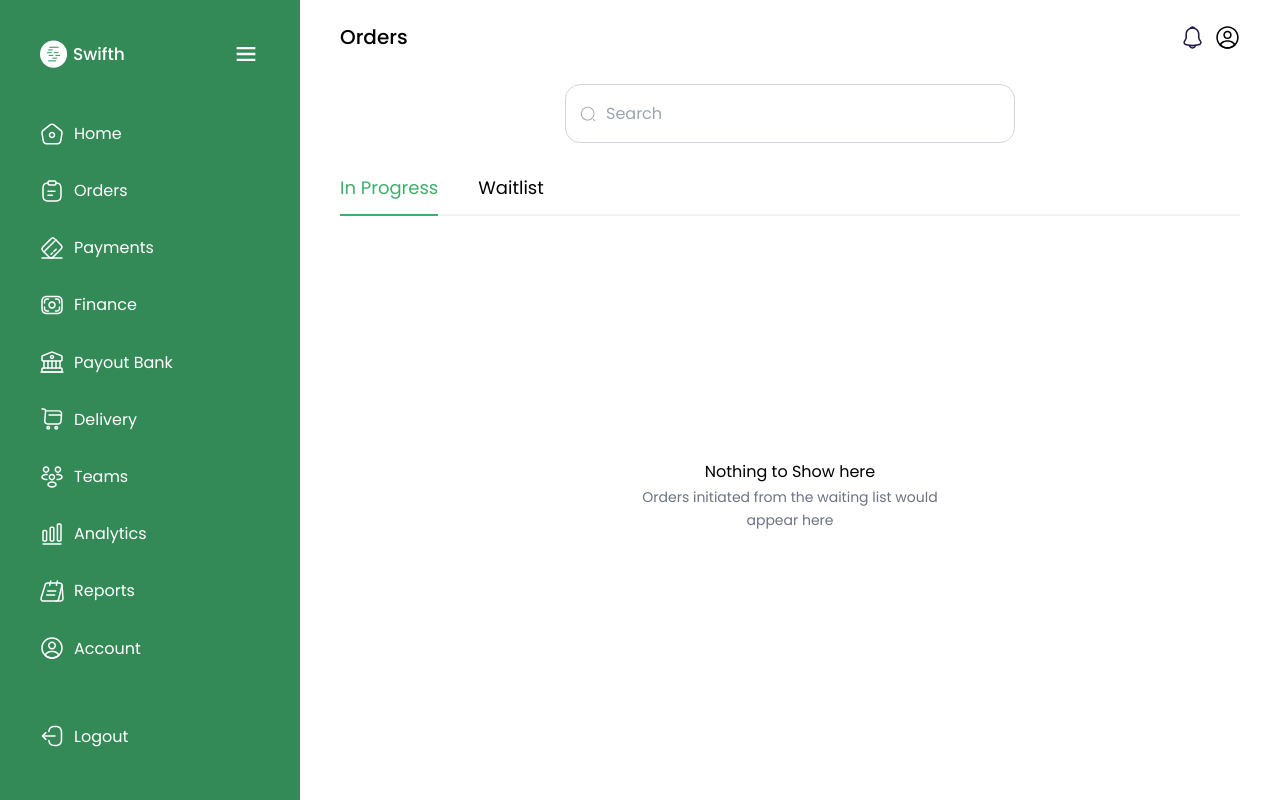
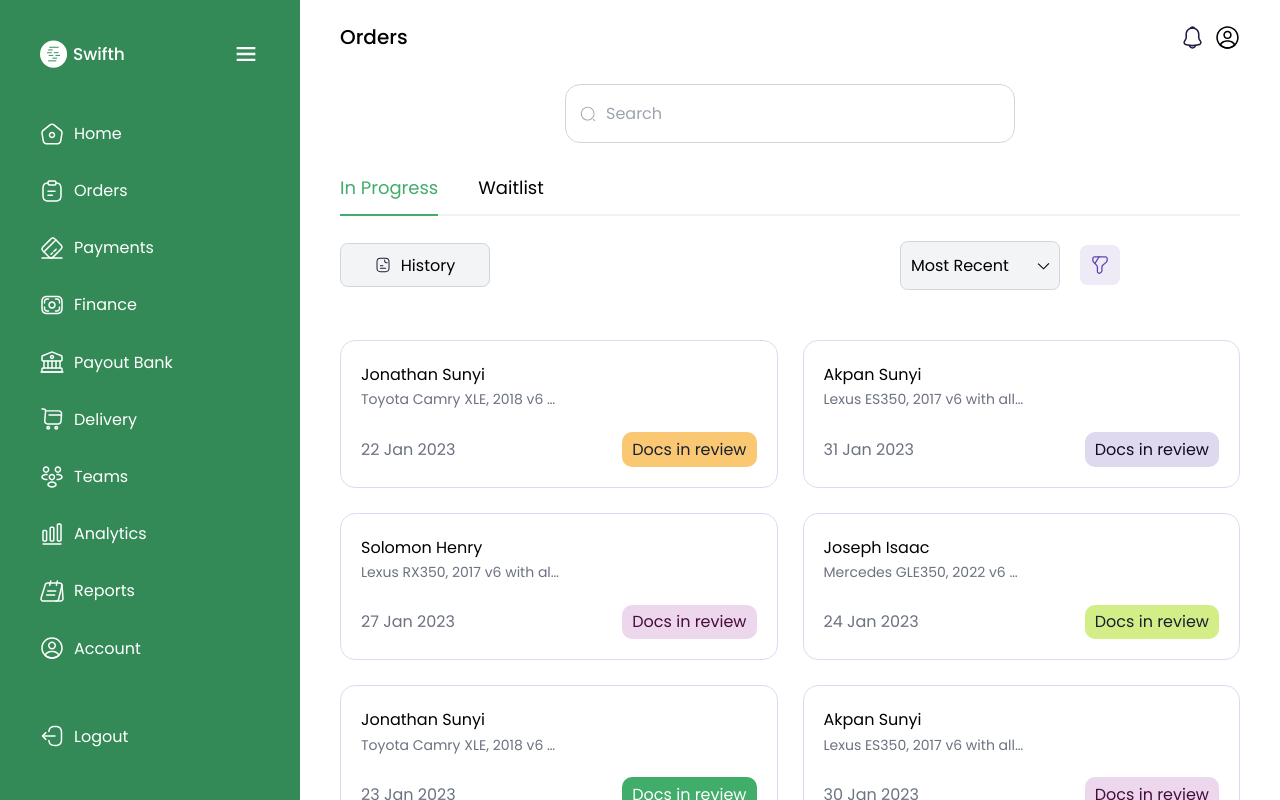
Before and after one commit to projects-for-clients/swifth, a React (Vite) app: page /dashboard/orders in a window 1280 px wide. Built offline with nearby package versions, Linux system fonts and the light colour scheme.

Commit message:
working on dropdown

```diff
--- a/src/container/dashboard/orders.tsx
+++ b/src/container/dashboard/orders.tsx
@@ -52,118 +52,117 @@ const filterByColors: Record<FilterBy, FiltersProps> = {
   Completed: { text: 'text-[#ffffff]', bg: 'bg-[#40AD6B]' },
 };
 
-// const INPROGRESS: InProgress[] = [
-//   {
-//     id: Math.random(),
-//     name: 'Jonathan Sunyi',
-//     description: 'Toyota Camry XLE, 2018 v6 with alloy wheels',
-//     date: dayjs()
-//       .subtract(Math.floor(Math.random() * 20), 'day')
-//       .toDate(),
-//     tag: 'Docs in Review',
-//   },
-//   {
-//     id: Math.random(),
-//     name: 'Akpan Sunyi',
-//     description: 'Lexus ES350, 2017 v6 with alloy wheels and',
-//     date: dayjs()
-//       .subtract(Math.floor(Math.random() * 20), 'day')
-//       .toDate(),
-//     tag: 'Duty Processing',
-//   },
-//   {
-//     id: Math.random(),
-//     name: 'Solomon Henry',
-//     description: 'Lexus RX350, 2017 v6 with alloy wheels and',
-//     date: dayjs()
-//       .subtract(Math.floor(Math.random() * 20), 'day')
-//       .toDate(),
-//     tag: 'Custom Releasing',
-//   },
-//   {
-//     id: Math.random(),
-//     name: 'Joseph Isaac',
-//     description: 'Mercedes GLE350, 2022 v6 with alloy wheels and',
-//     date: dayjs()
-//       .subtract(Math.floor(Math.random() * 20), 'day')
-//       .toDate(),
-//     tag: 'Delivery Pending',
-//   },
-//   {
-//     id: Math.random(),
-//     name: 'Jonathan Sunyi',
-//     description: 'Toyota Camry XLE, 2018 v6 with alloy wheels and',
-//     date: dayjs()
-//       .subtract(Math.floor(Math.random() * 20), 'day')
-//       .toDate(),
-//     tag: 'Completed',
-//   },
-//   {
-//     id: Math.random(),
-//     name: 'Akpan Sunyi',
-//     description: 'Lexus ES350, 2017 v6 with alloy wheels and',
-//     date: dayjs()
-//       .subtract(Math.floor(Math.random() * 20), 'day')
-//       .toDate(),
-//     tag: 'Custom Releasing',
-//   },
-//   {
-//     id: Math.random(),
-//     name: 'Solomon Henry',
-//     description: 'Lexus RX350, 2017 v6 with alloy wheels and',
-//     date: dayjs()
-//       .subtract(Math.floor(Math.random() * 20), 'day')
-//       .toDate(),
-//     tag: 'Custom Releasing',
-//   },
-//   {
-//     id: Math.random(),
-//     name: 'Joseph Isaac',
-//     description: 'Mercedes GLE350, 2022 v6 with alloy wheels and',
-//     date: dayjs()
-//       .subtract(Math.floor(Math.random() * 20), 'day')
-//       .toDate(),
-//     tag: 'Delivery Pending',
-//   },
-//   {
-//     id: Math.random(),
-//     name: 'Jonathan Sunyi',
-//     description: 'Toyota Camry XLE, 2018 v6 with alloy wheels and',
-//     date: dayjs()
-//       .subtract(Math.floor(Math.random() * 20), 'day')
-//       .toDate(),
-//     tag: 'Valuating',
-//   },
-//   {
-//     id: Math.random(),
-//     name: 'Akpan Sunyi',
-//     description: 'Lexus ES350, 2017 v6 with alloy wheels and',
-//     date: dayjs()
-//       .subtract(Math.floor(Math.random() * 20), 'day')
-//       .toDate(),
-//     tag: 'Delivery Pending',
-//   },
-//   {
-//     id: Math.random(),
-//     name: 'Solomon Henry',
-//     description: 'Lexus RX350, 2017 v6 with alloy wheels and',
-//     date: dayjs()
-//       .subtract(Math.floor(Math.random() * 20), 'day')
-//       .toDate(),
-//     tag: 'Custom Releasing',
-//   },
-//   {
-//     id: Math.random(),
-//     name: 'Joseph Isaac',
-//     description: 'Mercedes GLE350, 2022 v6 with alloy wheels and',
-//     date: dayjs()
-//       .subtract(Math.floor(Math.random() * 20), 'day')
-//       .toDate(),
-//     tag: 'Delivery Pending',
-//   },
-// ];
+const INPROGRESS: InProgress[] = [
+  {
+    id: Math.random(),
+    name: 'Jonathan Sunyi',
+    description: 'Toyota Camry XLE, 2018 v6 with alloy wheels',
+    date: dayjs()
+      .subtract(Math.floor(Math.random() * 20), 'day')
+      .toDate(),
+    tag: 'Docs in Review',
+  },
+  {
+    id: Math.random(),
+    name: 'Akpan Sunyi',
+    description: 'Lexus ES350, 2017 v6 with alloy wheels and',
+    date: dayjs()
+      .subtract(Math.floor(Math.random() * 20), 'day')
+      .toDate(),
+    tag: 'Duty Processing',
+  },
+  {
+    id: Math.random(),
+    name: 'Solomon Henry',
+    description: 'Lexus RX350, 2017 v6 with alloy wheels and',
+    date: dayjs()
+      .subtract(Math.floor(Math.random() * 20), 'day')
+      .toDate(),
+    tag: 'Custom Releasing',
+  },
+  {
+    id: Math.random(),
+    name: 'Joseph Isaac',
+    description: 'Mercedes GLE350, 2022 v6 with alloy wheels and',
+    date: dayjs()
+      .subtract(Math.floor(Math.random() * 20), 'day')
+      .toDate(),
+    tag: 'Delivery Pending',
+  },
+  {
+    id: Math.random(),
+    name: 'Jonathan Sunyi',
+    description: 'Toyota Camry XLE, 2018 v6 with alloy wheels and',
+    date: dayjs()
+      .subtract(Math.floor(Math.random() * 20), 'day')
+      .toDate(),
+    tag: 'Completed',
+  },
+  {
+    id: Math.random(),
+    name: 'Akpan Sunyi',
+    description: 'Lexus ES350, 2017 v6 with alloy wheels and',
+    date: dayjs()
+      .subtract(Math.floor(Math.random() * 20), 'day')
+      .toDate(),
+    tag: 'Custom Releasing',
+  },
+  {
+    id: Math.random(),
+    name: 'Solomon Henry',
+    description: 'Lexus RX350, 2017 v6 with alloy wheels and',
+    date: dayjs()
+      .subtract(Math.floor(Math.random() * 20), 'day')
+      .toDate(),
+    tag: 'Custom Releasing',
+  },
+  {
+    id: Math.random(),
+    name: 'Joseph Isaac',
+    description: 'Mercedes GLE350, 2022 v6 with alloy wheels and',
+    date: dayjs()
+      .subtract(Math.floor(Math.random() * 20), 'day')
+      .toDate(),
+    tag: 'Delivery Pending',
+  },
+  {
+    id: Math.random(),
+    name: 'Jonathan Sunyi',
+    description: 'Toyota Camry XLE, 2018 v6 with alloy wheels and',
+    date: dayjs()
+      .subtract(Math.floor(Math.random() * 20), 'day')
+      .toDate(),
+    tag: 'Valuating',
+  },
+  {
+    id: Math.random(),
+    name: 'Akpan Sunyi',
+    description: 'Lexus ES350, 2017 v6 with alloy wheels and',
+    date: dayjs()
+      .subtract(Math.floor(Math.random() * 20), 'day')
+      .toDate(),
+    tag: 'Delivery Pending',
+  },
+  {
+    id: Math.random(),
+    name: 'Solomon Henry',
+    description: 'Lexus RX350, 2017 v6 with alloy wheels and',
+    date: dayjs()
+      .subtract(Math.floor(Math.random() * 20), 'day')
+      .toDate(),
+    tag: 'Custom Releasing',
+  },
+  {
+    id: Math.random(),
+    name: 'Joseph Isaac',
+    description: 'Mercedes GLE350, 2022 v6 with alloy wheels and',
+    date: dayjs()
+      .subtract(Math.floor(Math.random() * 20), 'day')
+      .toDate(),
+    tag: 'Delivery Pending',
+  },
+];
 
-const INPROGRESS: InProgress[] = []
 const WAITLIST: Waitlist[] = [
   {
     id: Math.random(),
@@ -434,8 +433,8 @@ function orders() {
             </label>
           </div>
 
-          {( INPROGRESS.length < 1) ||
-          ( WAITLIST.length < 1) ? (
+          {(currentPath === 'inProgress' && INPROGRESS.length < 1) ||
+          (currentPath === 'waitlist' && WAITLIST.length < 1) ? (
             <div className="grid place-content-center h-[70vh] text-center">
               <p>Nothing to Show here</p>
               <p className="text-gray-500 text-[1.4rem] max-w-[35rem]">
```
